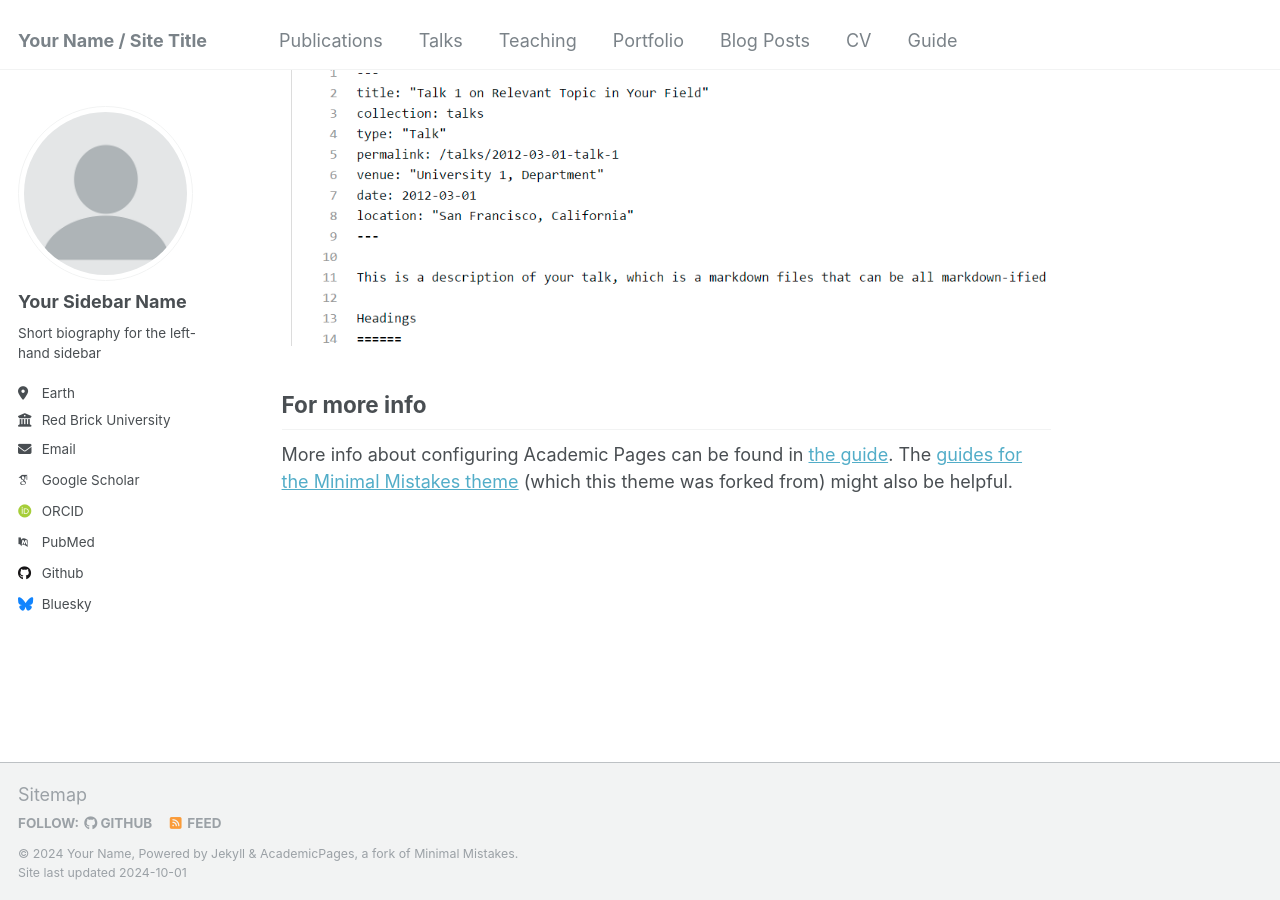
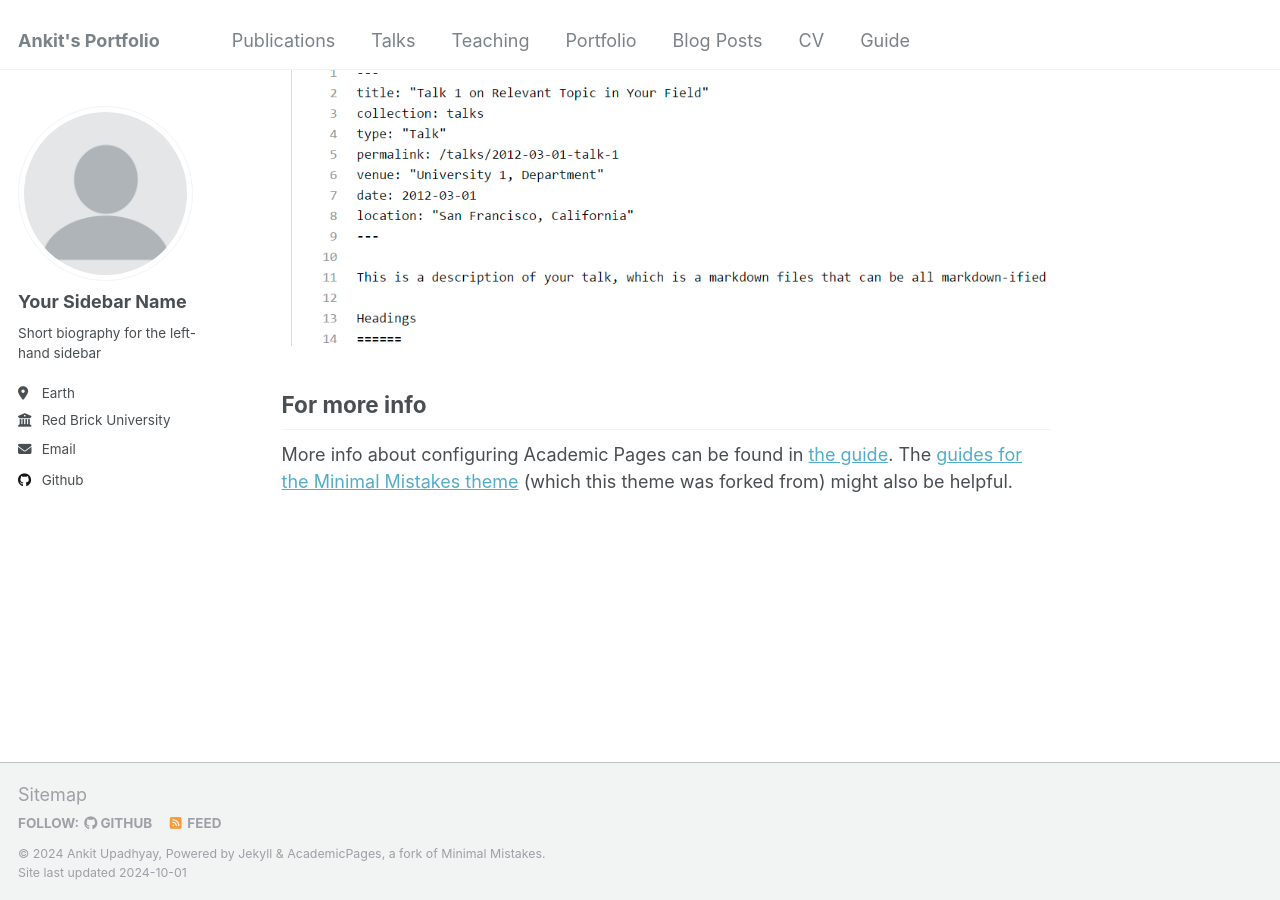
Before and after one commit to Ankit-1204/ankit-1204.github.io, a Jekyll site: the page built from _pages/about.md, in a window 1280 px wide and 900 px high, scrolled down 2643 px. Built offline with Jekyll 4.4.1, drawn with Linux system fonts in a browser that asks for light colours; some web fonts are replaced.

Commit message:
Update _config.yml

```diff
--- a/_config.yml
+++ b/_config.yml
@@ -8,13 +8,13 @@
 
 # Basic Site Settings
 locale                   : "en-US"
-title                    : "Your Name / Site Title"
+title                    : "Ankit's Portfolio"
 title_separator          : "-"
-name                     : &name "Your Name"
+name                     : &name "Ankit Upadhyay"
 description              : &description "personal description"
-url                      : https://academicpages.github.io # the base hostname & protocol for your site e.g. "https://mmistakes.github.io"
+url                      : https://ankit-1204.github.io # the base hostname & protocol for your site e.g. "https://mmistakes.github.io"
 baseurl                  : "" # the subpath of your site, e.g. "/blog"
-repository               : "academicpages/academicpages.github.io"
+repository               : "Ankit-1204/ankit-1204.github.io"
 
 # Site Author - The following control what appear as part of the author content on the side bar.
 #               If a field is blank the icon and link will not appear, otherwise it will be shown.
@@ -31,24 +31,24 @@ author:
   email            : "none@example.org"
 
   # Academic websites
-  arxiv            : # URL - Update with the correct link to your profile
-  googlescholar    : "https://scholar.google.com/citations?user=PS_CX0AAAAAJ"
-  impactstory      : # URL
-  orcid            : "http://orcid.org/yourorcidurl"
-  semantic         : # URL
-  pubmed           : "https://www.ncbi.nlm.nih.gov/pubmed/?term=john+snow"
-  researchgate     : # URL
+  # arxiv            : # URL - Update with the correct link to your profile
+  # googlescholar    : "https://scholar.google.com/citations?user=PS_CX0AAAAAJ"
+  # impactstory      : # URL
+  # orcid            : "http://orcid.org/yourorcidurl"
+  # semantic         : # URL
+  # pubmed           : "https://www.ncbi.nlm.nih.gov/pubmed/?term=john+snow"
+  # researchgate     : # URL
 
   # Repositories and software development
-  bitbucket        : # Username - Update with your username on the site
-  codepen          : # Username
-  dribbble         : # Username
-  github           : "academicpages"
+  # bitbucket        : # Username - Update with your username on the site
+  # codepen          : # Username
+  # dribbble         : # Username
+  github           : "Ankit-1204"
   kaggle           : # Username
-  stackoverflow    : # User number or user number and name (i.e., use "1" or "1/jeff-atwood")
+  # stackoverflow    : # User number or user number and name (i.e., use "1" or "1/jeff-atwood")
 
   # Social media
-  bluesky          : "bsky.app" # Replace this with you Bluesky username
+  # bluesky          : "bsky.app" # Replace this with you Bluesky username
   facebook         : # Username
   flickr           : # Username
   foursquare       : # Username
```
